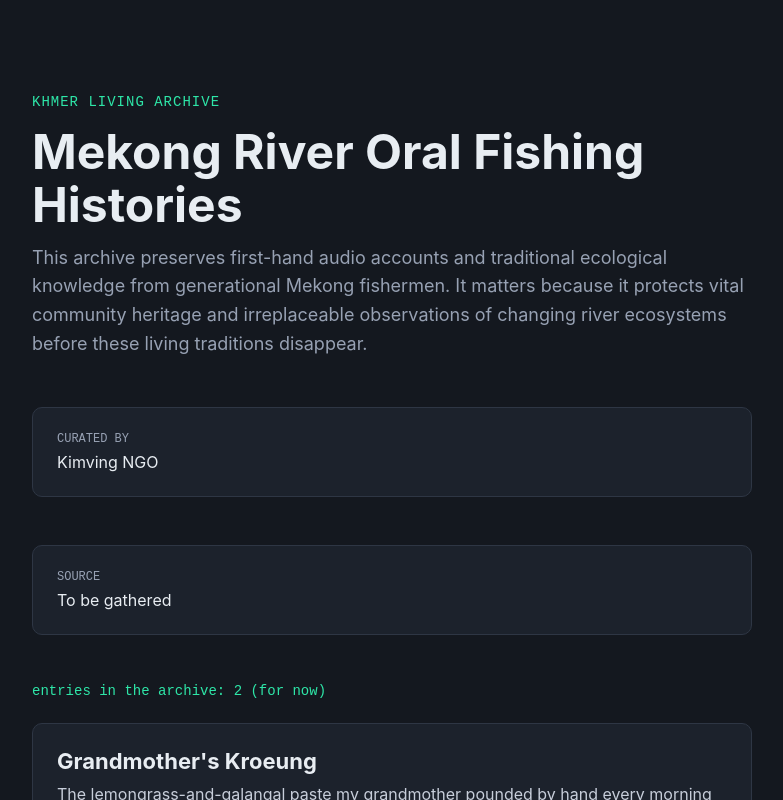
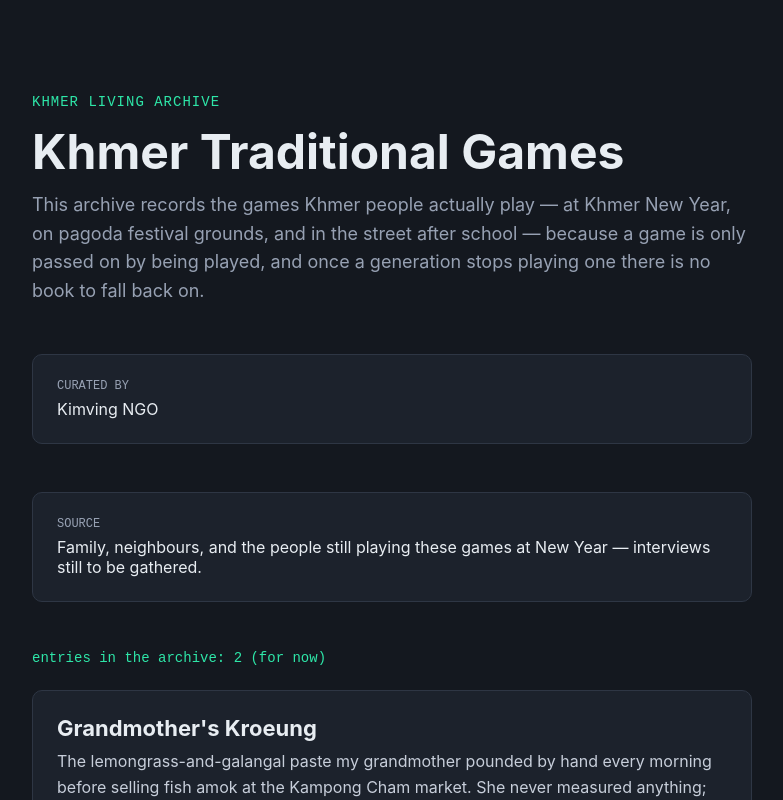
Before and after one commit to KimvingZ/ict340-archive-starter, a Next.js app: page / in a window 1280 px wide. Shown: the top 800 px of the page, without its empty margins (248-1031 px from the left). Built offline with nearby package versions, Linux system fonts and the light colour scheme.

Commit message:
sprint 1: retheme archive to Khmer traditional games
Collection pivots from Mekong fishing histories to the games played
at Khmer New Year, pagoda festivals, and in the street. Identity
values only; nothing else reads differently yet.

```diff
--- a/collection.config.js
+++ b/collection.config.js
@@ -8,16 +8,18 @@
 
 const collection = {
   // What does your archive collect? e.g. "Khmer Proverbs"
-  name: "Mekong River Oral Fishing Histories",
+  name: "Khmer Traditional Games",
 
   // One sentence: what is this archive, and why does it matter?
-  description: "This archive preserves first-hand audio accounts and traditional ecological knowledge from generational Mekong fishermen. It matters because it protects vital community heritage and irreplaceable observations of changing river ecosystems before these living traditions disappear.",
+  description:
+    "This archive records the games Khmer people actually play — at Khmer New Year, on pagoda festival grounds, and in the street after school — because a game is only passed on by being played, and once a generation stops playing one there is no book to fall back on.",
 
   // Who is building this archive? Your name, as you want it shown.
-  curator: "Kimving NGO ",
+  curator: "Kimving NGO",
 
   // Where does your knowledge come from? A person, a place, a community.
-  source: "To be gathered",
+  source:
+    "Family, neighbours, and the people still playing these games at New Year — interviews still to be gathered.",
 };
 
 export default collection;
```
